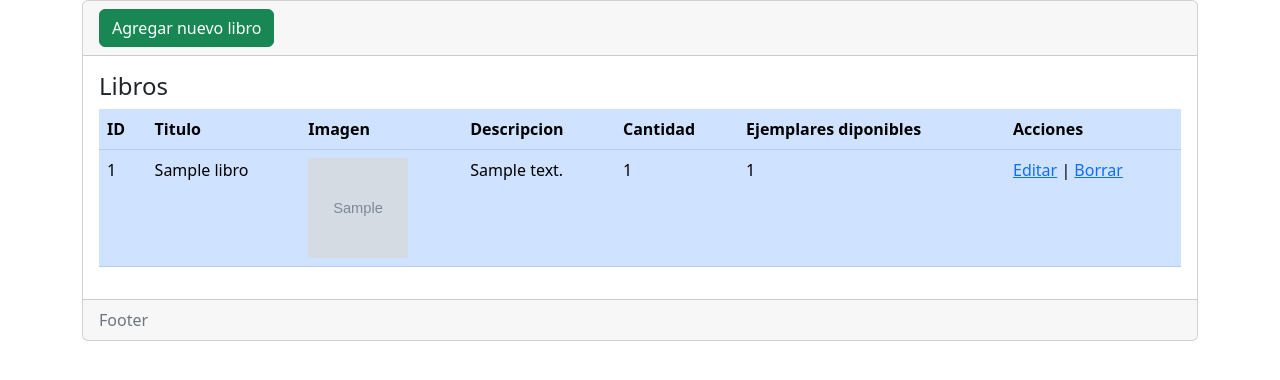
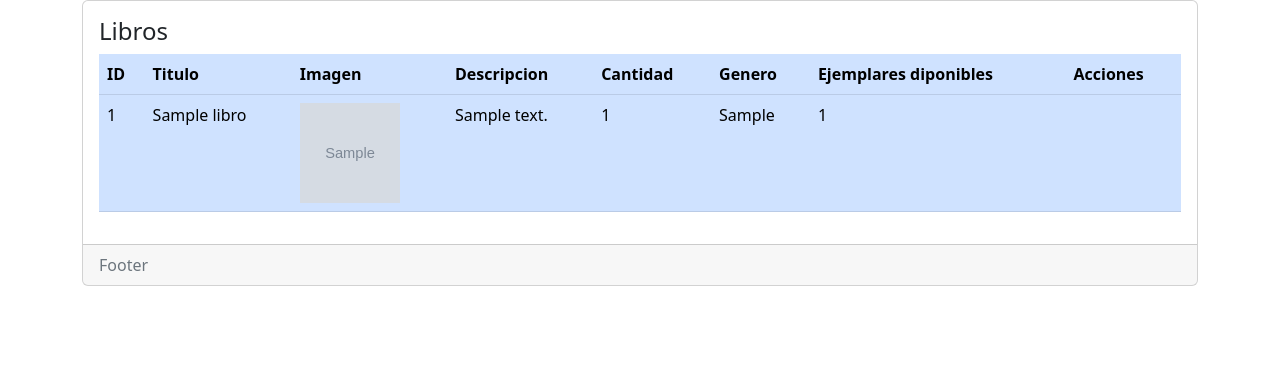
Before and after one commit to juanhely2322/biblioteca_django, a Django app: page /libros in a window 1280 px wide. Shown: the part 56-436 px from the top of the page. Run offline with Django 4.2, Linux system fonts and the light colour scheme; tables that the repository leaves empty hold one stand-in row (values such as "Sample post"); grey boxes marked "Sample" are stand-in pictures.

Commit message:
avances_generos_persona-modelos

```diff
--- a/biblioteca/settings.py
+++ b/biblioteca/settings.py
@@ -38,6 +38,7 @@ INSTALLED_APPS = [
     'django.contrib.sessions',
     'django.contrib.messages',
     'django.contrib.staticfiles',
+    'django_cleanup',
     "login",
     "libros",
 ]
@@ -128,7 +129,7 @@ STATIC_URL = 'static/'
 
 
 MEDIA_ROOT=os.path.join(BASE_DIR,'media')
-MEDIA_URL='/media/'
+MEDIA_URL='/media/media/'
 
 
 
--- a/libros/admin.py
+++ b/libros/admin.py
@@ -1,4 +1,5 @@
 from django.contrib import admin
-from .models import Libro
+from .models import Libro,genero
 # Register your models here.
 admin.site.register(Libro)
+admin.site.register(genero)
--- a/libros/forms.py
+++ b/libros/forms.py
@@ -3,5 +3,6 @@ from .models import Libro
 
 class LibroForm(forms.ModelForm):
     class Meta:
-        model = Libro
-        fields = ["titulo","descripcion","cantidad","imagen"]
+
+        model =Libro
+        fields = ["titulo","descripcion","cantidad","imagen","genero_libro"]
--- a/libros/models.py
+++ b/libros/models.py
@@ -1,17 +1,23 @@
 from django.db import models
 import os
+
+class genero(models.Model):
+
+    #libro=models.ForeignKey(Libro,verbose_name="Libro genero",on_delete=models.CASCADE)
+    genero=models.CharField(default="Sin genero",verbose_name="Genero",max_length=20,null=False)
+
+    def __str__(self):
+            return self.genero
+
 
 class Libro(models.Model):
 
     titulo = models.CharField(max_length=100, verbose_name='Título')
-    imagen = models.ImageField (verbose_name="Imagen", null=True)
-    descripcion = models.TextField(verbose_name="Descripción", null=True)
+    imagen = models.ImageField (upload_to="media",verbose_name="Imagen", null=False)
+    descripcion = models.TextField(verbose_name="Descripción", null=False)
     cantidad=models.PositiveIntegerField( default=0,verbose_name="Cantidad",null=False)
     disponible=models.PositiveIntegerField(verbose_name="Cantidad disponible",null=True)
+    genero_libro=models.ForeignKey(genero,blank=True,verbose_name="Libro genero",on_delete=models.CASCADE, related_name="libro_genero")
+
     def __str__(self):
         return "Libro: "+self.titulo
-
-    def delete(self,*args,**kwargs):
-        if os.path.isfile(self.imagen.path):
-            os.remove(self.imagen.path)
-        super(Libro,self).delete(*args,**kwargs)
--- a/libros/urls.py
+++ b/libros/urls.py
@@ -8,5 +8,5 @@ urlpatterns =[
     path('libros/crear', views.crear, name='crear'),
     path('libros/editar', views.editar, name='editar'),
     path('libros/eliminar/<int:id_libro>', views.delete, name='delete'),
-
+    path("libros/prestamo",views.prestamo,name="prestamo")
 ]
--- a/libros/views.py
+++ b/libros/views.py
@@ -1,7 +1,9 @@
 from django.shortcuts import render, redirect,get_object_or_404
-from .models import Libro
+from .models import Libro,genero
 from django.db import IntegrityError
 from django.core.files.storage import FileSystemStorage
+from django.db.utils import IntegrityError
+
 from .forms import LibroForm
 
 def inicio(request):
@@ -16,8 +18,9 @@ def libros(request):
     return render(request, 'libros/index.html', {'libros':libros})
 
 def crear (request):
+    gene=genero.objects.all()
     if request.method == "GET":
-        return render(request, 'libros/crear.html', {'formulario': LibroForm })
+        return render(request, 'libros/crear.html', {'formulario': LibroForm,"genero":gene })
     else:
 
         try:
@@ -32,14 +35,16 @@ def crear (request):
                 lib.titulo=form.cleaned_data["titulo"]
                 lib.cantidad=form.cleaned_data["cantidad"]
                 lib.disponible=form.cleaned_data["cantidad"]
+                lib.genero_libro=form.cleaned_data["genero_libro"]
+                print("este es el valor;  "+str(form.cleaned_data["genero_libro"]))
                 lib.imagen=im.url(imageName)
                 lib.descripcion=form.cleaned_data["descripcion"]
                 lib.save()
-                return render(request, 'libros/crear.html', {'formulario': LibroForm ,"error":"se ha guardado con exito"})
+                return render(request, 'libros/crear.html', {'formulario': LibroForm ,"error":"Se ha guardado con exito","genero":gene})
 
         except ValueError:
 
-            return render(request, 'libros/crear.html', {'formulario': LibroForm ,"error":"ha ocurrido un error"})
+            return render(request, 'libros/crear.html', {'formulario': LibroForm ,"error":"ha ocurrido un error","genero":gene})
 
 
 
@@ -49,11 +54,18 @@ def editar (request):
 
 def delete (request, id_libro):
     print(id_libro)
-    libro=get_object_or_404(Libro, pk=id_libro)
+    #libro=get_object_or_404(Libro, pk=id_libro)
     try:
+            libro=Libro.objects.get(pk=id_libro)
             libro.delete()
             return redirect("libros")
 
-    except ValueError:
+    except IntegrityError :
 
         return render(request, 'libros/index.html', {'libros':libros,"error":"ha ocurrido un error"})
+
+
+#prestamo de libros
+
+def prestamo(request):
+    return render(request, 'libros/index.html',)
--- a/templates/libros/index.html
+++ b/templates/libros/index.html
@@ -5,9 +5,11 @@
 {% block contenido %}
 
 <div class="card">
+    {%if user.is_authenticated and user.is_superuser %}
     <div class="card-header">
         <a name="" id="" class="btn btn-success" href="{% url 'crear' %}" role="button">Agregar nuevo libro</a>
     </div>
+    {%endif%}
     <div class="card-body">
         <h4 class="card-title">Libros</h4>
         <div class="table-responsive">
@@ -19,6 +21,7 @@
                         <th scope="col">Imagen</th>
                         <th scope="col">Descripcion</th>
                         <th scope="col">Cantidad</th>
+                        <th scope="col">Genero</th>
                         <th scope="col">Ejemplares diponibles</th>
                         <th scope="col">Acciones</th>
                     </tr>
@@ -37,11 +40,18 @@
 
                         <td>{{ libro.descripcion }}</td>
                         <td>{{ libro.cantidad }}</td>
+                        <td>{{ libro.genero_libro}}</td>
                         <td>{{ libro.disponible}}</td>
+
                         <td>
+                            {%if user.is_authenticated and user.is_superuser %}
                             <a name="" id="" class="btn-info" href="{% url 'editar' %}" role="button">Editar</a> |
-
-                            <a name="" id="" class="btn-danger" href="{% url 'delete' libro.id %}" role="button">Borrar</a></td>
+                            <a name="" id="" class="btn-danger" href="{% url 'delete' libro.id %}" role="button">Borrar</a>
+                            {%endif%}
+                          {%if user.is_authenticated  %}
+                          |<a name="" id="" class="btn-info" href="{% url 'prestamo' %}" role="button">Prestar</a>
+                          {%endif%}
+                        </td>
 
 
                         </tr>
```
Also changed, not shown: templates/libros/form.html (+12 -5 lines).
